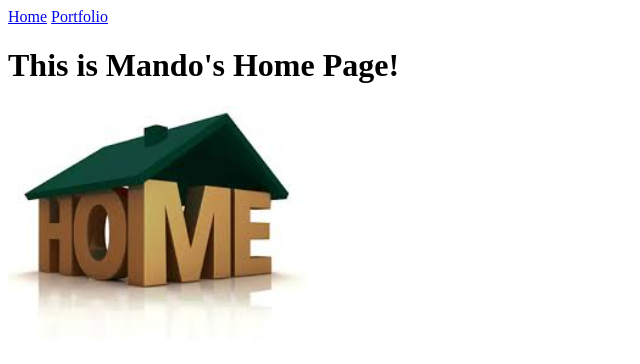
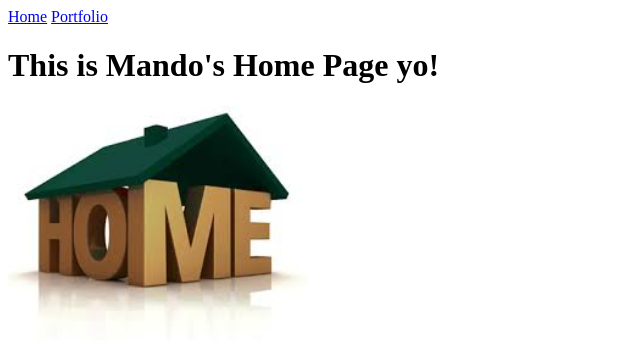
Before and after one commit to Mandoburger3000/Mandoburger3000.github.io, a plain HTML site: page my_website/index.html in a window 1280 px wide. Shown: the full height of the page, 0-640 px from the left. Drawn offline with Linux system fonts and the light colour scheme.

Commit message:
Changed the heading

```diff
--- a/my_website/index.html
+++ b/my_website/index.html
@@ -7,7 +7,7 @@
   <body>
     <a href="index.html">Home</a>
     <a href="portfolio.html">Portfolio</a>
-    <h1>This is Mando's Home Page!</h1>
+    <h1>This is Mando's Home Page yo!</h1>
     <img src="images/home.jpg" height="250">
   </body>
 </html>
```
